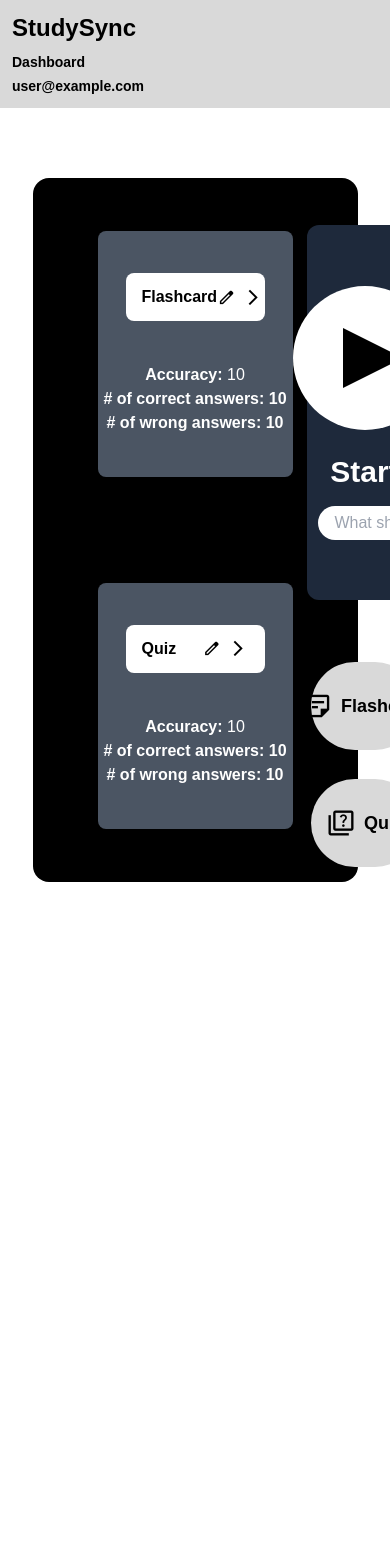
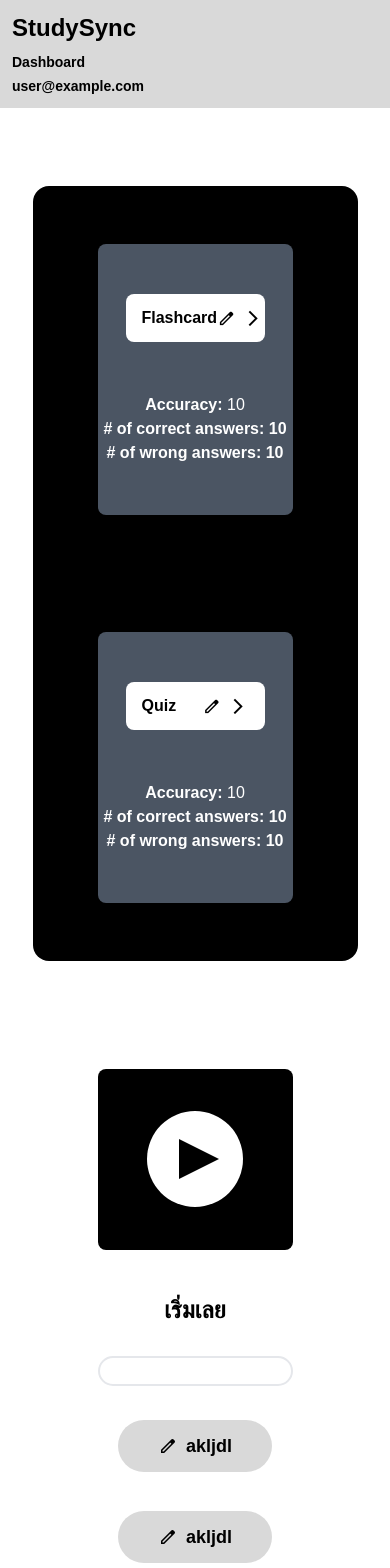
Before and after one commit to phatphumt/StudySync-NSC2024, a React (Vite) app: page /dashboard in a window 390 px wide. Shown: the top 1568 px of the page. Before the commit the page ends 952 px from the top, so only its background shows below. Built offline with nearby package versions, Linux system fonts and the light colour scheme; no server answers; sample sign-in values are in the browser's storage.

Commit message:
dashboard responsive ui (still wip)

```diff
--- a/src/components/DashboardButton.tsx
+++ b/src/components/DashboardButton.tsx
@@ -3,14 +3,23 @@
 interface Props {
 	children: React.ReactNode;
 	iconName: string;
+	className?: string;
 }
 
-const DashboardButton = ({ children, iconName }: Props) => {
+const DashboardButton = ({ children, iconName, className }: Props) => {
 	return (
-		<button className="flex justify-center items-center gap-2 w-9/12 rounded-full bg-main h-[75%]">
-			<span className="text-3xl material-symbols-outlined">{iconName}</span>
-			<span className="text-lg font-bold">{children}</span>
-		</button>
+		<div>
+			<button
+				className={
+					'flex items-center justify-center w-full h-full gap-2 rounded-full bg-main py-3 px-10' +
+					' ' +
+					className
+				}
+			>
+				<span className="text-xl material-symbols-outlined">{iconName}</span>
+				<span className="text-lg font-semibold">{children}</span>
+			</button>
+		</div>
 	);
 };
 
--- a/src/index.css
+++ b/src/index.css
@@ -99,12 +99,28 @@
 .arrow-right {
 	width: 0;
 	height: 0;
-	border-top: 30px solid transparent;
-	border-bottom: 30px solid transparent;
+	border-top: 20px solid transparent;
+	border-bottom: 20px solid transparent;
 
-	border-left: 60px solid black;
+	border-left: 40px solid black;
 }
 
 .text-indent {
 	text-indent: 1rem;
 }
+
+.grid-rows-21 {
+	grid-template-rows: repeat(21, minmax(0, 1fr));
+}
+
+.row-start-13 {
+	grid-row-start: 13;
+}
+
+.row-end-24 {
+	grid-row-end: 24;
+}
+
+.row-end-23 {
+	grid-row-end: 20;
+}
--- a/src/pages/Dashboard.tsx
+++ b/src/pages/Dashboard.tsx
@@ -5,7 +5,7 @@
 const Dashboard = () => {
 	return (
 		<>
-			<div className="grid h-screen grid-cols-12 grid-rows-12">
+			<div className="grid grid-cols-12 grid-rows-21 h-[193vh] xs:h-screen xs:grid-cols-12 xs:grid-rows-12">
 				<div className="grid grid-cols-2 col-start-2 col-end-12 grid-rows-2 row-start-2 bg-black row-end-10 rounded-2xl">
 					<DashboardCard stats={{ accuracy: 10, wrong: 10, correct: 10 }}>
 						Flashcard
@@ -14,29 +14,33 @@
 						Quiz
 					</DashboardCard>
 				</div>
-				<div className="col-start-10 col-end-12 row-start-2 row-end-10 rounded-2xl place-items-center w-[120%] grid grid-rows-3">
-					<div className="flex w-[80%] row-span-2 h-[80%] rounded-xl bg-slate-800 justify-center flex-col items-center">
-						<Link to="../timer">
-							<button className="flex items-center justify-center mb-6 transition-all ease-linear bg-white rounded-full w-36 h-36 active:scale-95">
-								<div className="translate-x-[0.5rem] arrow-right"></div>
-							</button>
-						</Link>
-						<div className="items-center justify-center w-full text-center">
-							<h1 className="mb-[1rem] text-3xl font-extrabold text-white">
-								Start
-							</h1>
+				<div className="grid col-span-8 col-start-3 grid-rows-6 rounded-full row-start-13 row-end-23">
+					<div className="grid grid-rows-6 row-span-4 place-items-center">
+						<div className="flex items-center justify-center w-3/4 row-span-4 bg-black rounded-lg h-3/4">
+							<div className="flex items-center justify-center w-24 h-24 bg-white rounded-full">
+								<Link to="../index"></Link>
+								<div className="translate-x-1 arrow-right"></div>
+							</div>
+						</div>
+						<div className="text-2xl font-bold">เริ่มเลย</div>
+						<div className="grid w-full h-full place-items-center">
 							<input
 								type="text"
-								className="rounded-full w-[80%] text-indent py-[0.3rem]"
-								placeholder="What should you do??"
+								name=""
+								id=""
+								className="w-3/4 border-2 h-2/4 rounded-3xl text-indent"
 							/>
 						</div>
 					</div>
-					<div className="grid w-full h-full place-items-center">
-						<DashboardButton iconName="sticky_note_2">
-							Flashcard
+					<div className="flex items-center justify-center">
+						<DashboardButton iconName="edit" className="bg-main">
+							akljdl
 						</DashboardButton>
-						<DashboardButton iconName="quiz">Quiz</DashboardButton>
+					</div>
+					<div className="grid place-items-center">
+						<DashboardButton iconName="edit" className="bg-main">
+							akljdl
+						</DashboardButton>
 					</div>
 				</div>
 			</div>
```
